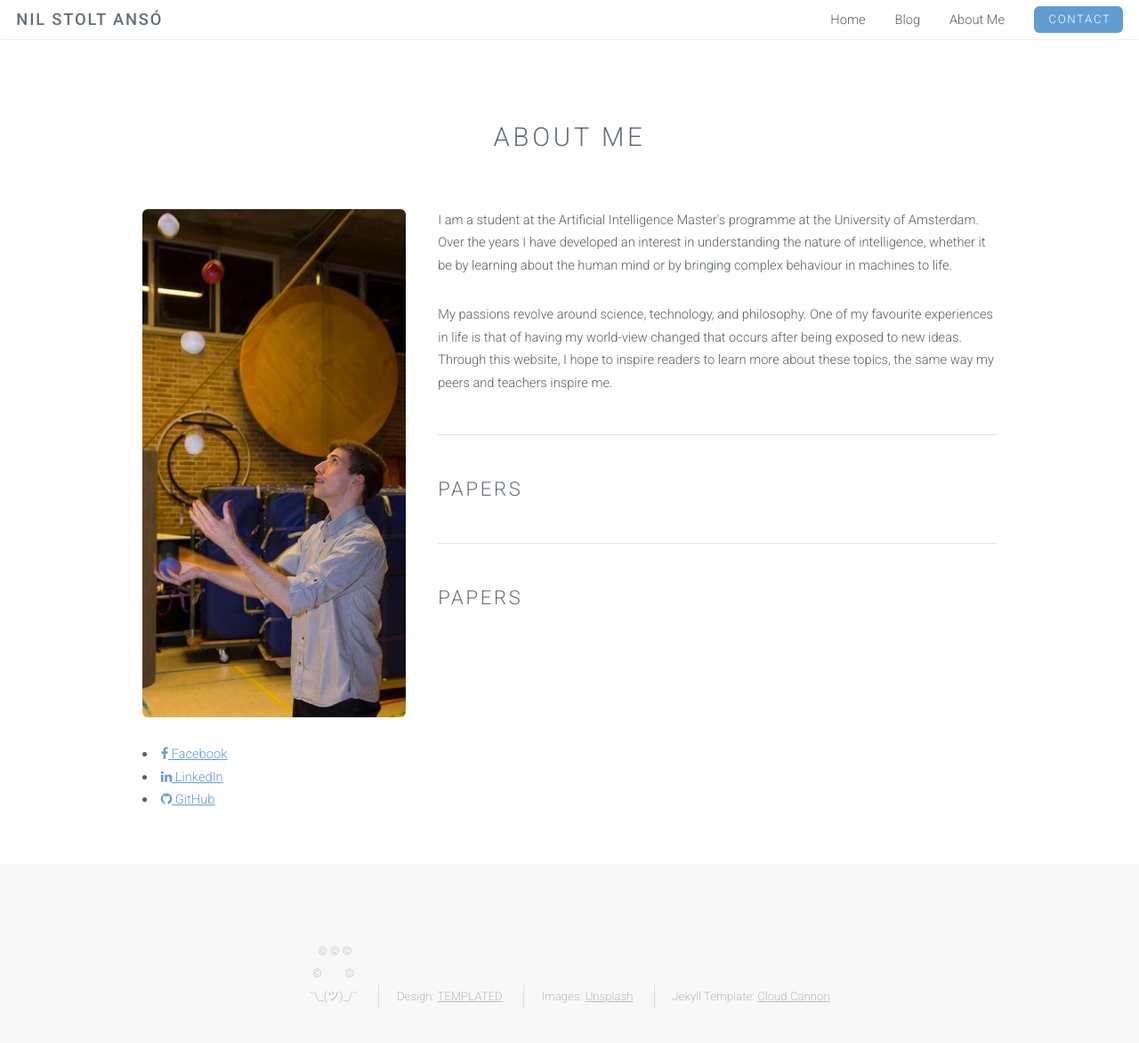
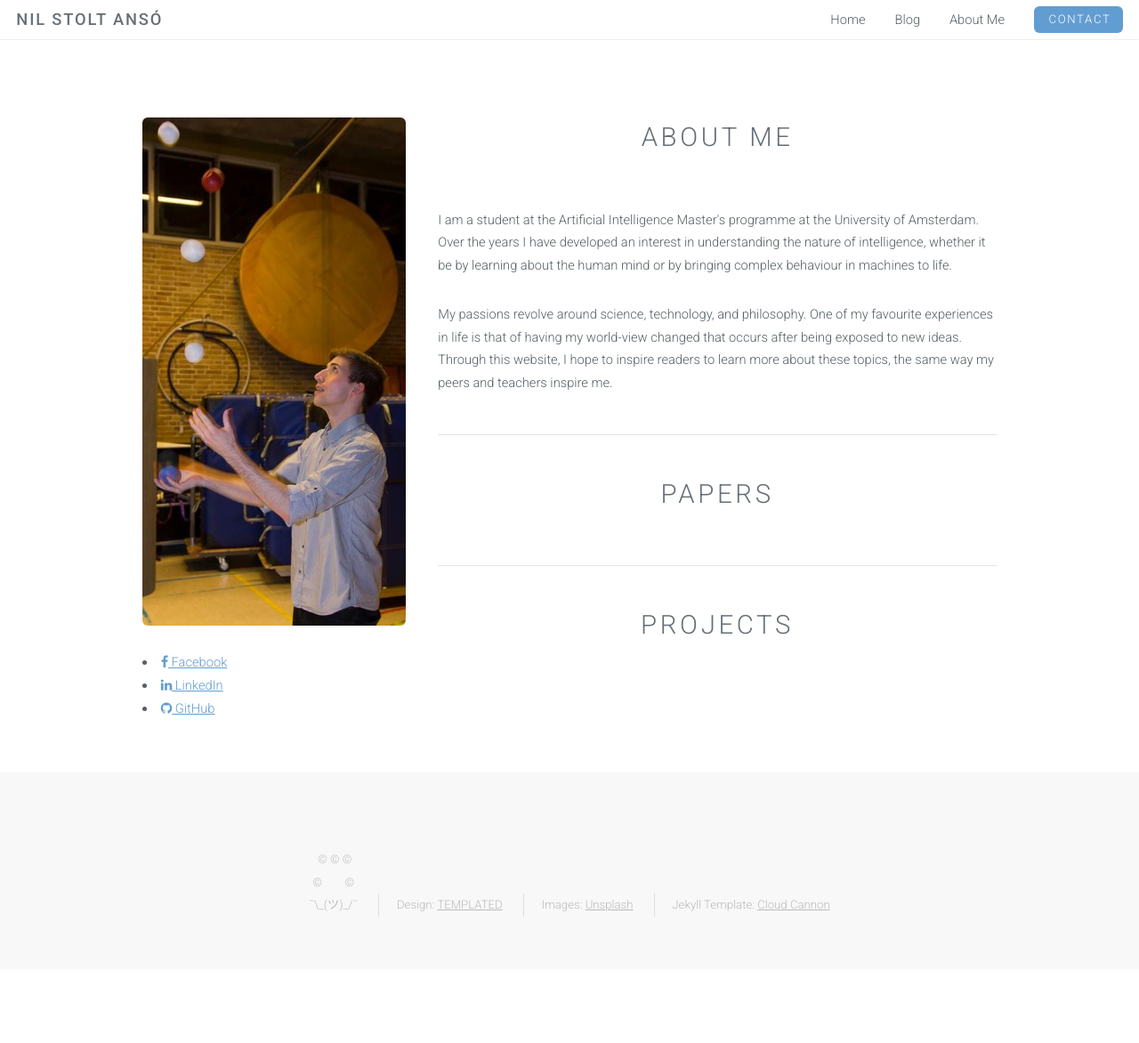
Before and after one commit to NILOIDE/NILOIDE.github.io, a Jekyll site: the page built from About-Me.html, in a window 1280 px wide and 1191 px high. Shown: the top 1172 px of the window at 89% size. Built offline with Jekyll 4.4.1, drawn with Linux system fonts in a browser that asks for light colours.

Commit message:
Changed About me layout

```diff
--- a/About-Me.html
+++ b/About-Me.html
@@ -4,9 +4,6 @@ layout: default
 
 <!-- Main -->
 <section id="main" class="wrapper style1">
-    <header class="major">
-        <h2>About Me</h2>
-    </header>
     <div class="container">
         <div class="row">
             <div class="4u">
@@ -36,17 +33,24 @@ layout: default
                 </section>
             </div>
             <div class="8u skel-cell-important">
+                <header class="major">
+                    <h2>About Me</h2>
+                </header>
                 <section>
                     <p>I am a student at the Artificial Intelligence Master's programme at the University of Amsterdam. Over the years I have developed an interest in understanding the nature of intelligence, whether it be by learning about the human mind or by bringing complex behaviour in machines to life.</p>
                     <p>My passions revolve around science, technology, and philosophy. One of my favourite experiences in life is that of having my world-view changed that occurs after being exposed to new ideas. Through this website, I hope to inspire readers to learn more about these topics, the same way my peers and teachers inspire me. </p>
                 </section>
                 <hr />
+                    <header class="major">
+                        <h2>Papers</h2>
+                    </header>
                 <section>
-                    <h2><a href="#elements" >Papers</a></h2>
                 </section>
                 <hr />
+                    <header class="major">
+                        <h2>Projects</h2>
+                    </header>
                 <section>
-                    <h2><a href="#elements" >Papers</a></h2>
                 </section>
             </div>
 
```
